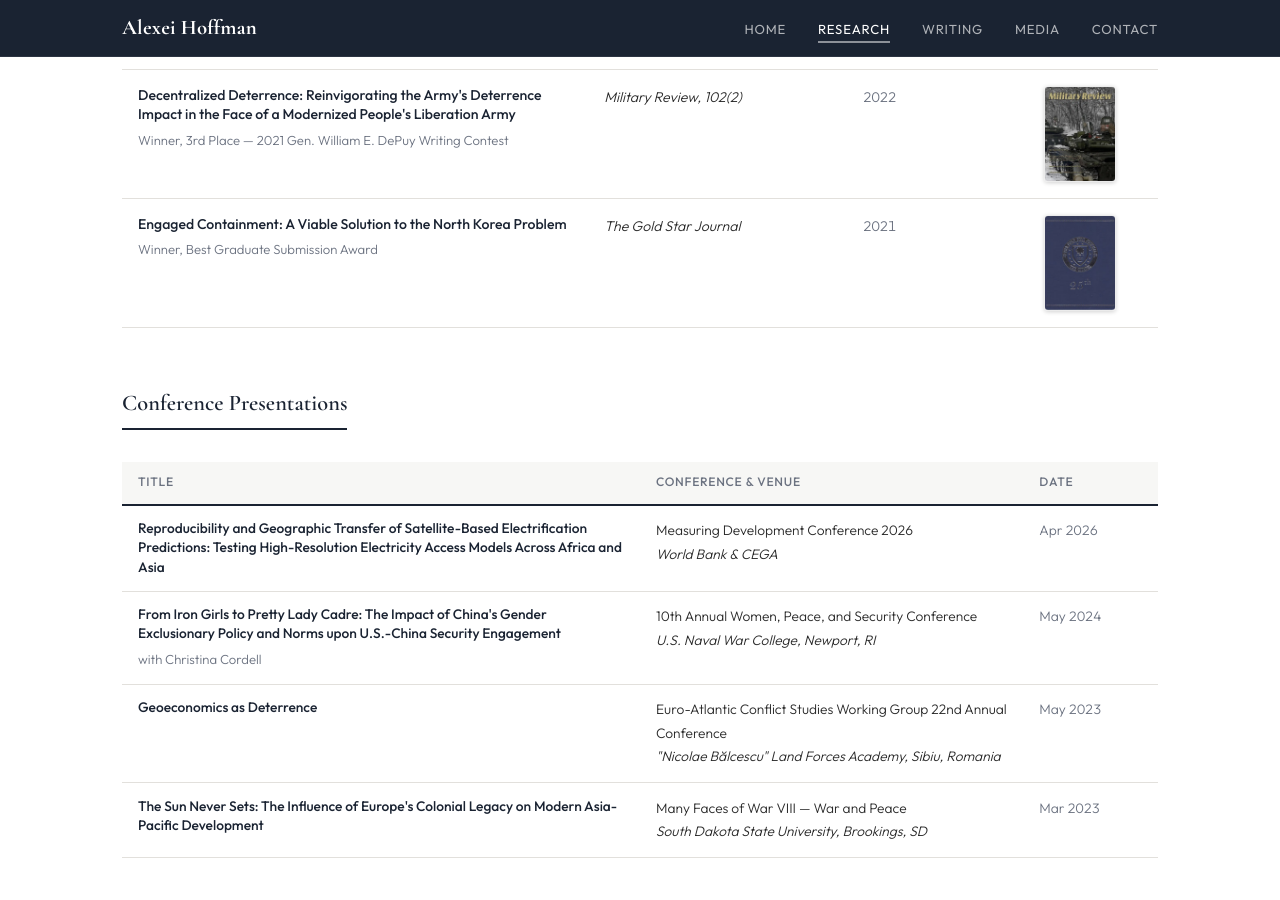
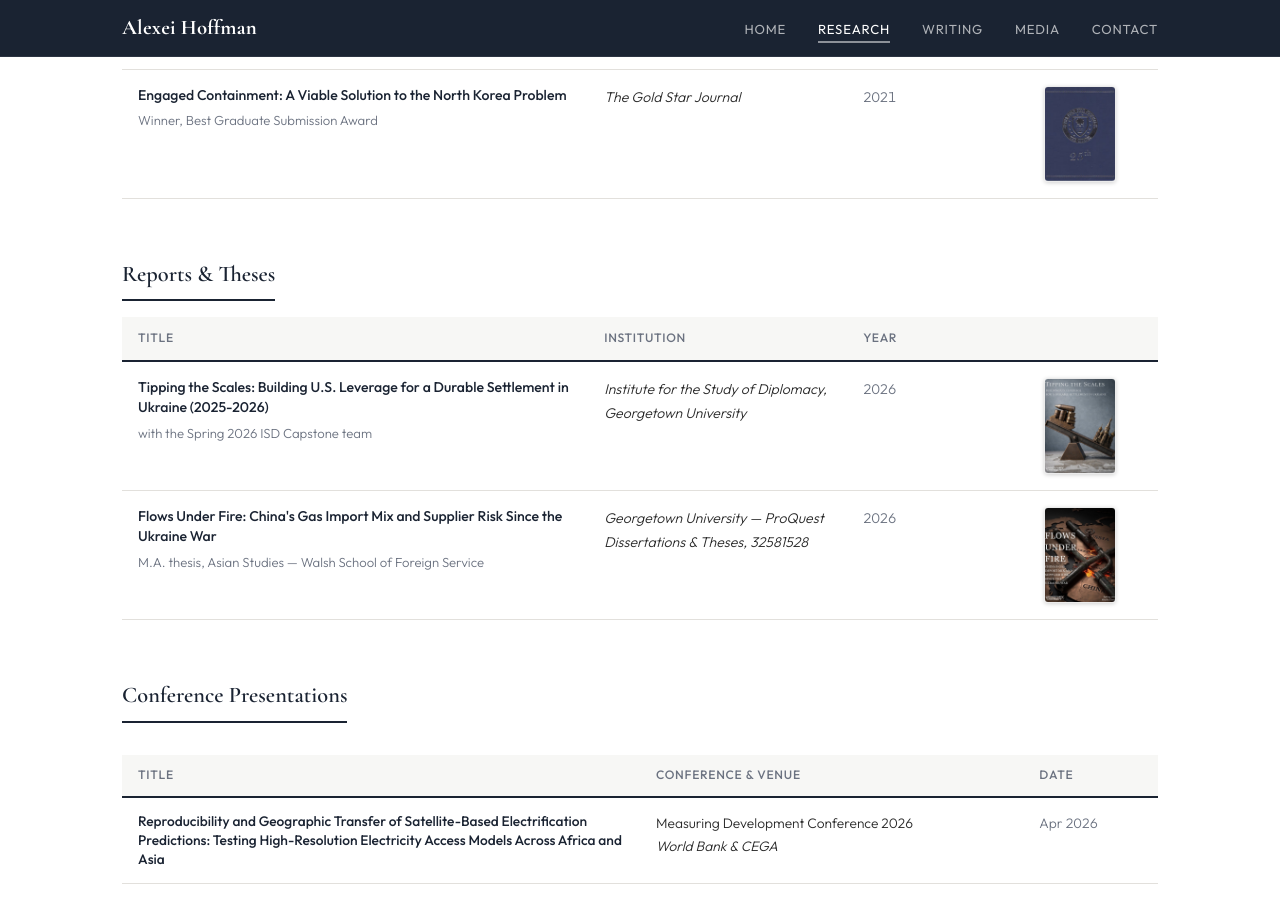
Before and after one commit to a-novi13-byte/a-novi13-byte.github.io, a Jekyll site: the page built from research.html, in a window 1280 px wide and 900 px high, scrolled down 1535 px. Built offline with Jekyll 4.4.1, drawn with Linux system fonts in a browser that asks for light colours; some of the changed text lies outside the part shown.

Commit message:
Update research.html

```diff
--- a/research.html
+++ b/research.html
@@ -39,7 +39,7 @@ permalink: /research/
 
   <h2 class="section-heading" style="margin-top: 3.5rem;">Publications</h2>
 
-<table class="pub-table">
+  <table class="pub-table">
     <thead>
       <tr>
         <th style="width:45%">Title</th>
@@ -59,15 +59,6 @@ permalink: /research/
       </tr>
       <tr>
         <td>
-          <div class="pub-title"><a href="https://isd.georgetown.edu/capstone-reports/tipping-the-scales-building-u-s-leverage-for-a-durable-settlement-in-ukraine-2025-2026/" target="_blank" rel="noopener">Tipping the Scales: Building U.S. Leverage for a Durable Settlement in Ukraine (2025-2026)</a></div>
-          <div class="pub-coauthor">with the Spring 2026 ISD Capstone team</div>
-        </td>
-        <td class="pub-venue">Institute for the Study of Diplomacy, Georgetown University</td>
-        <td class="pub-year">2026</td>
-        <td><img class="pub-cover" src="{{ '/assets/Covers/cover-isd.jpg' | relative_url }}" alt="Tipping the Scales — ISD Capstone Report cover" loading="lazy"></td>
-      </tr>
-      <tr>
-        <td>
           <div class="pub-title"><a href="https://www.yalejournal.org/publications/assurances-are-not-guarantees-budapests-lesson-for-nonproliferation-h2h5x" target="_blank" rel="noopener">Assurances Are Not Guarantees: Budapest's Lesson for Nonproliferation</a></div>
         </td>
         <td class="pub-venue">Yale Journal of International Affairs, 21(2)</td>
@@ -81,7 +72,7 @@ permalink: /research/
         </td>
         <td class="pub-venue">Journal of Arctic Security, Vol. 3</td>
         <td class="pub-year">2026</td>
-       <td><img class="pub-cover" src="{{ '/assets/Covers/cover-jas.jpg' | relative_url }}" alt="Journal of Arctic Security cover" loading="lazy"></td>
+        <td><img class="pub-cover" src="{{ '/assets/Covers/cover-jas.jpg' | relative_url }}" alt="Journal of Arctic Security cover" loading="lazy"></td>
       </tr>
       <tr>
         <td>
@@ -130,6 +121,39 @@ permalink: /research/
     </tbody>
   </table>
 
+  <h2 class="section-heading" style="margin-top: 3.5rem;">Reports &amp; Theses</h2>
+
+  <table class="pub-table">
+    <thead>
+      <tr>
+        <th style="width:45%">Title</th>
+        <th style="width:25%">Institution</th>
+        <th style="width:15%">Year</th>
+        <th style="width:15%"></th>
+      </tr>
+    </thead>
+    <tbody>
+      <tr>
+        <td>
+          <div class="pub-title"><a href="https://isd.georgetown.edu/capstone-reports/tipping-the-scales-building-u-s-leverage-for-a-durable-settlement-in-ukraine-2025-2026/" target="_blank" rel="noopener">Tipping the Scales: Building U.S. Leverage for a Durable Settlement in Ukraine (2025-2026)</a></div>
+          <div class="pub-coauthor">with the Spring 2026 ISD Capstone team</div>
+        </td>
+        <td class="pub-venue">Institute for the Study of Diplomacy, Georgetown University</td>
+        <td class="pub-year">2026</td>
+        <td><img class="pub-cover" src="{{ '/assets/Covers/cover-isd.jpg' | relative_url }}" alt="Tipping the Scales — ISD Capstone Report cover" loading="lazy"></td>
+      </tr>
+      <tr>
+        <td>
+          <div class="pub-title"><a href="https://www.proquest.com/docview/3382215974" target="_blank" rel="noopener">Flows Under Fire: China's Gas Import Mix and Supplier Risk Since the Ukraine War</a></div>
+          <div class="pub-coauthor">M.A. thesis, Asian Studies — Walsh School of Foreign Service</div>
+        </td>
+        <td class="pub-venue">Georgetown University — ProQuest Dissertations &amp; Theses, 32581528</td>
+        <td class="pub-year">2026</td>
+        <td><img class="pub-cover" src="{{ '/assets/Covers/cover-thesis.jpg' | relative_url }}" alt="Flows Under Fire thesis cover" loading="lazy"></td>
+      </tr>
+    </tbody>
+  </table>
+
   <h2 class="section-heading" style="margin-top: 3.5rem;">Conference Presentations</h2>
 
   <table class="conf-table">
```
